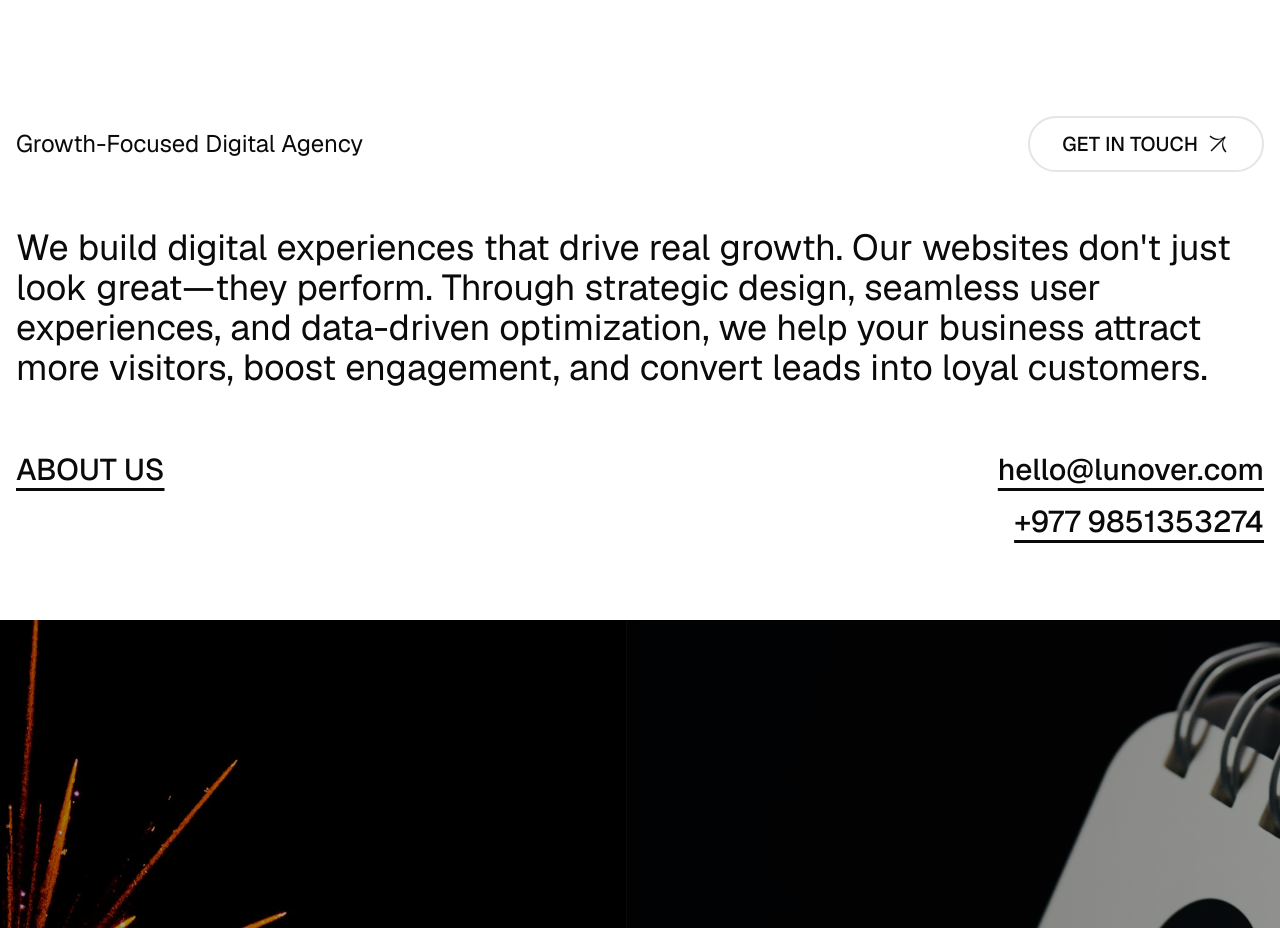
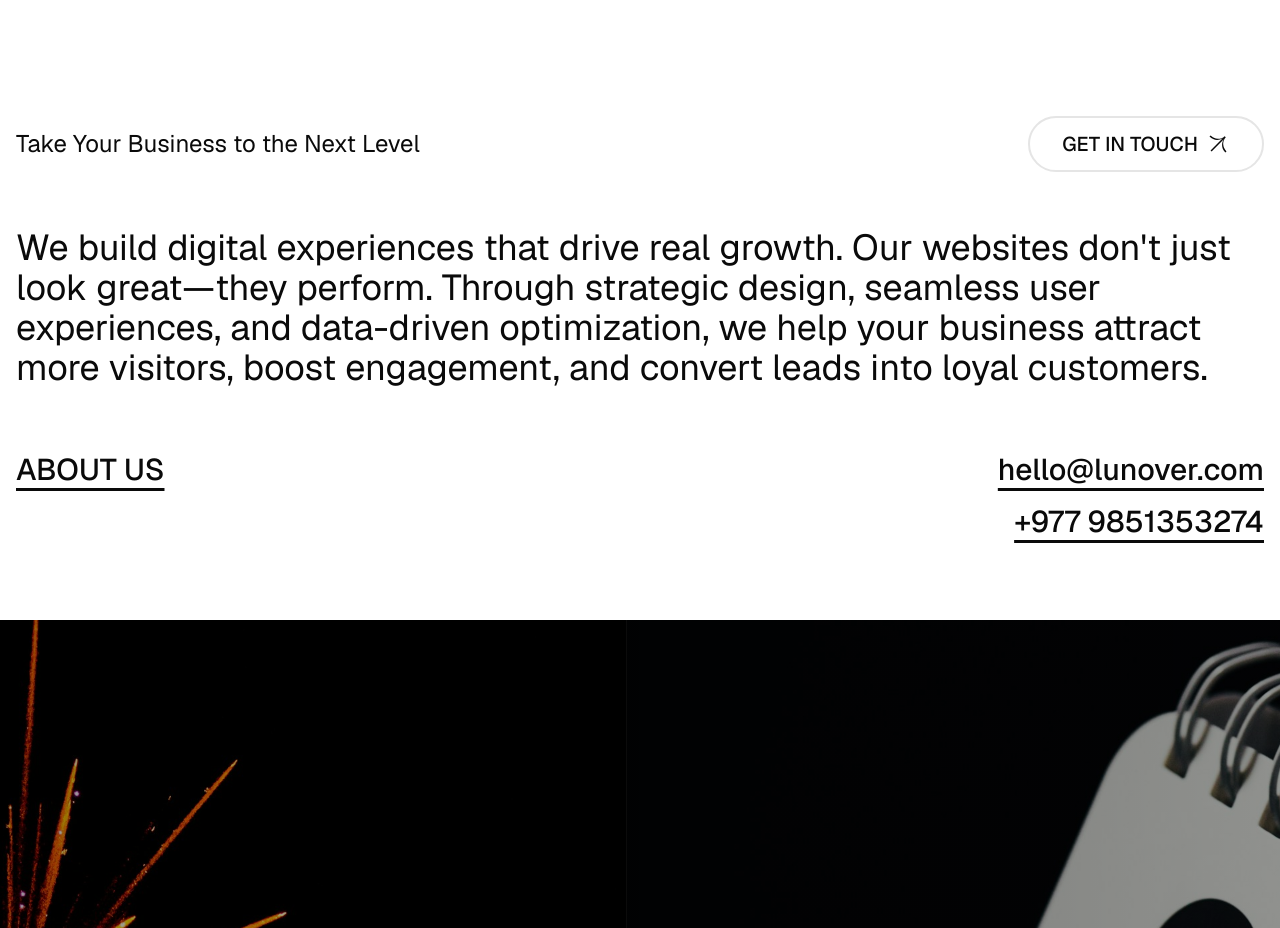
Before and after one commit to rajushrestha/lunover2025, a Next.js app: page / in a window 1280 px wide. Shown: the part 880-1808 px from the top of the page. Built offline with nearby package versions, Linux system fonts and the light colour scheme.

Commit message:
other things

```diff
--- a/src/components/sections/get-in-touch.tsx
+++ b/src/components/sections/get-in-touch.tsx
@@ -8,7 +8,7 @@ export default function GetInTouch() {
       <div className="container mx-auto px-4">
         <div className="hidden sm:flex items-center justify-between gap-4 mb-10">
           <span className="text-2xl font-normal">
-            Growth-Focused Digital Agency
+            Take Your Business to the Next Level
           </span>
 
           {/* Get in Touch Button */}
```
